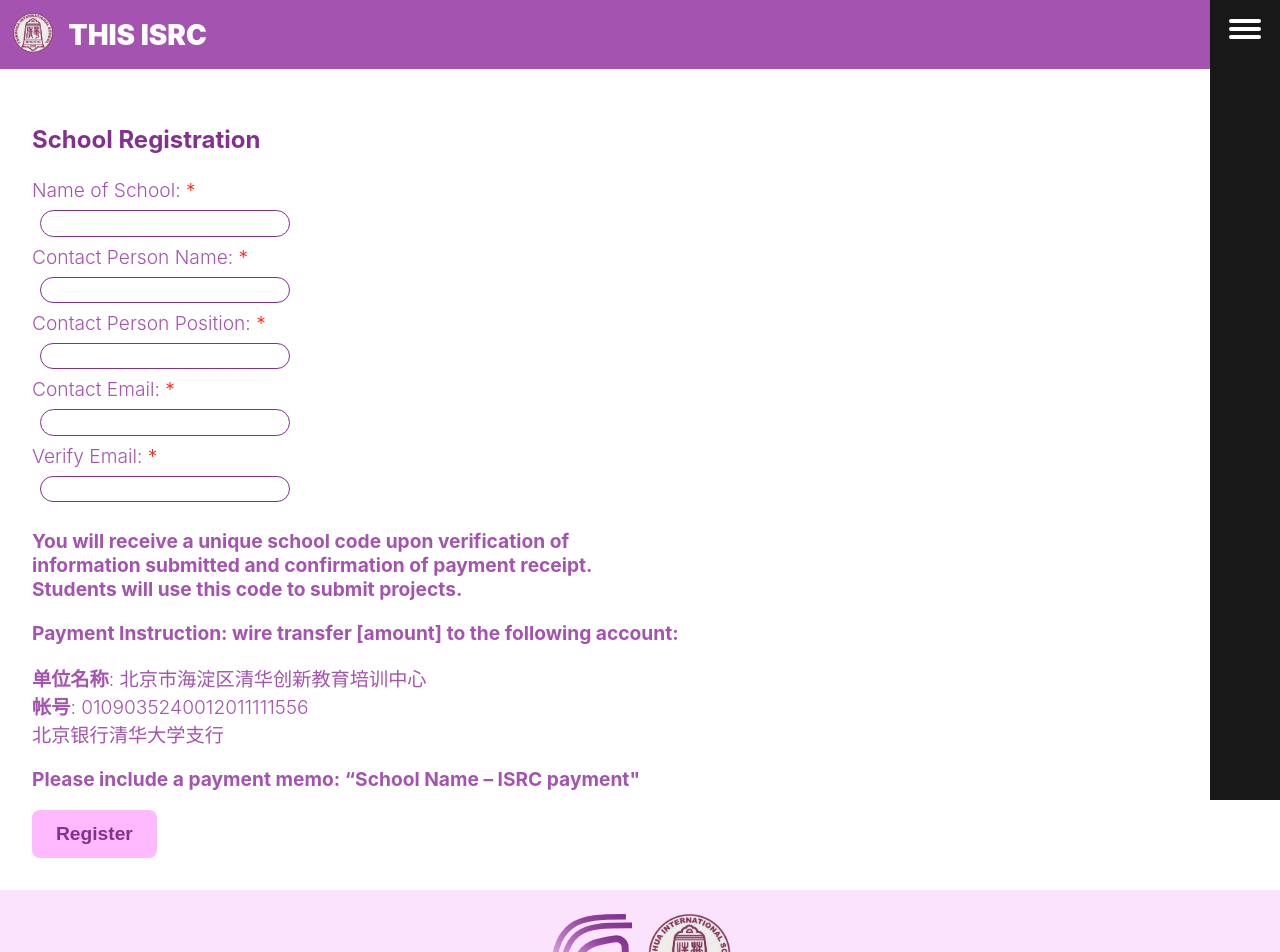
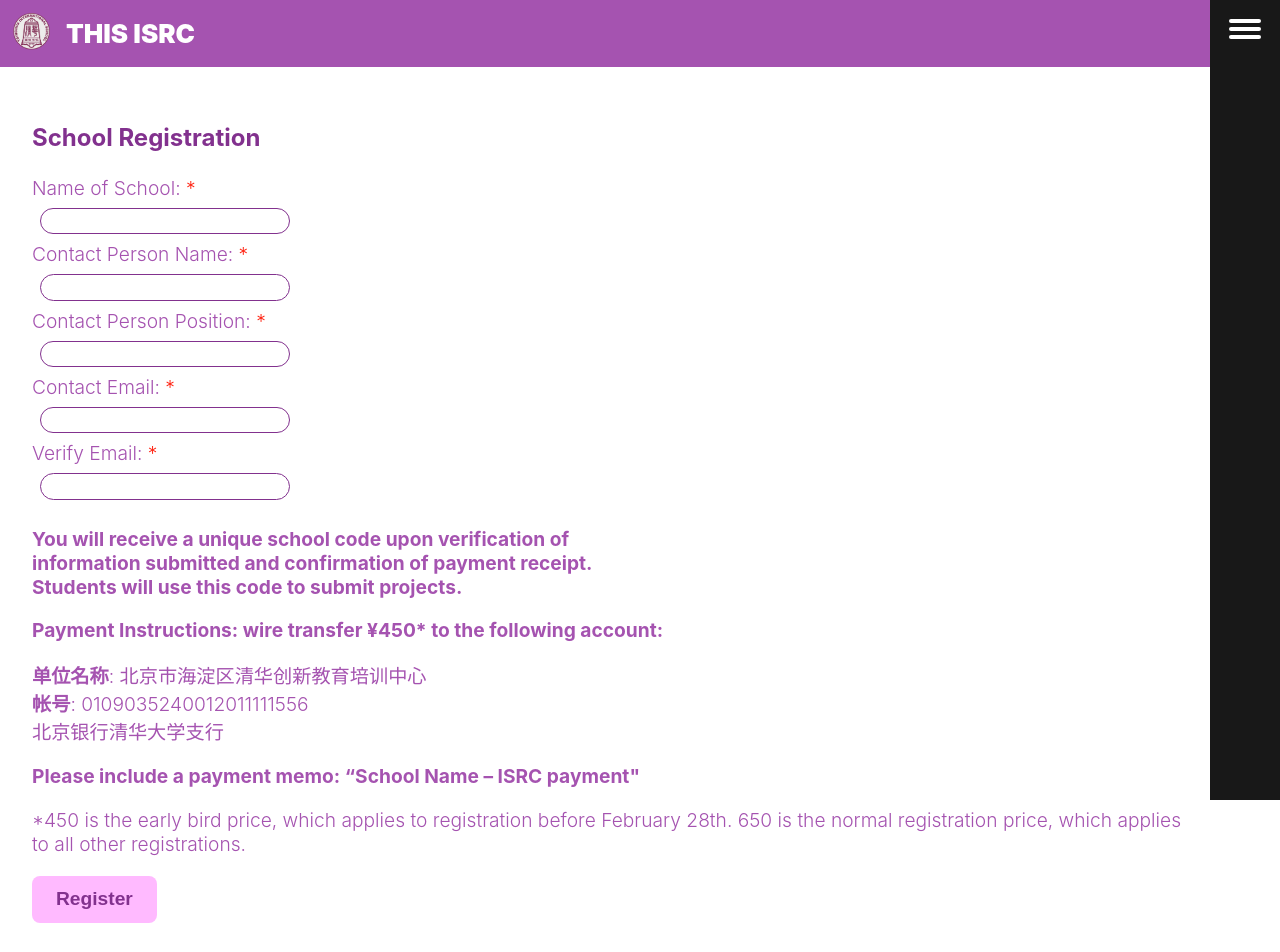
Before and after one commit to andrlime/org.thisisrc.website, a Next.js app: page /register in a window 1280 px wide. Shown: the top 952 px of the page. Built offline with nearby package versions, Linux system fonts and the light colour scheme.

Commit message:
content: reg prices

```diff
--- a/pages/register.js
+++ b/pages/register.js
@@ -278,11 +278,12 @@ class App extends React.Component {
 
             <p style={{width: "50%"}}>You will receive a unique school code upon verification of information submitted and confirmation of payment receipt. Students will use this code to submit projects.</p>
 
-            <p>Payment Instruction: wire transfer [amount] to the following account:</p>
+            <p>Payment Instructions: wire transfer {(Date.now() < 1646092800800) ? "¥450" : "¥650"}* to the following account:</p>
             <span><b>单位名称</b>: 北京市海淀区清华创新教育培训中心</span><br/>
             <span><b>帐号</b>: 0109035240012011111556</span><br/>
             <span>北京银行清华大学支行</span>
             <p>Please include a payment memo: “School Name – ISRC payment"</p>
+            <span>*450 is the early bird price, which applies to registration before February 28th. 650 is the normal registration price, which applies to all other registrations.</span><br/><br/>
 
             <button onClick={this.submitHandler}>Register</button>
           </div>
```
